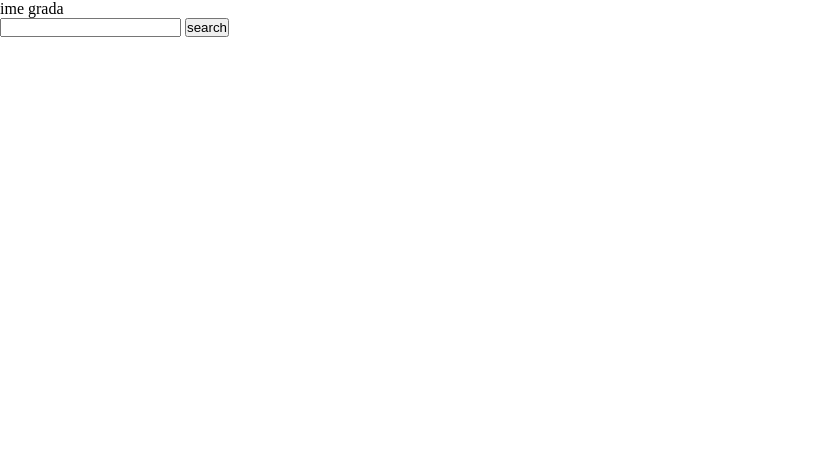
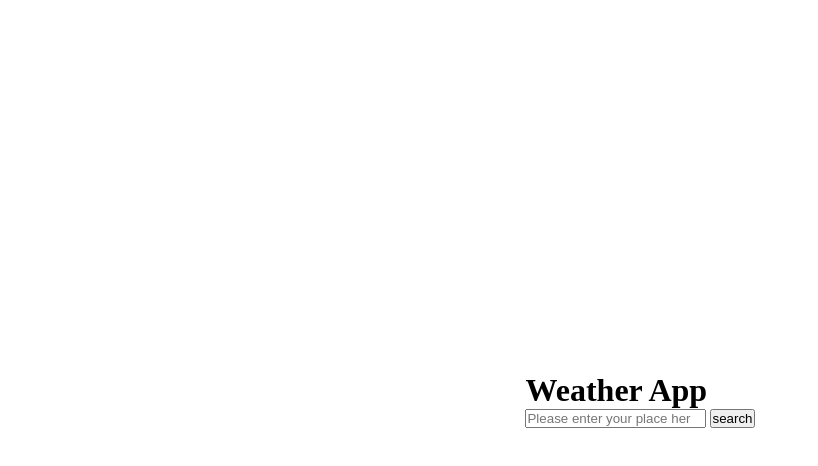
Before and after one commit to DenisKantic/weather_app_collab, a plain HTML site: page index.html in a window 1280 px wide. Shown: the whole page, without its empty margins (0-818 px from the left). Drawn offline with Linux system fonts and the light colour scheme.

Commit message:
SecondPushRequest

```diff
--- a/index.html
+++ b/index.html
@@ -11,8 +11,8 @@
 <body>
 
     <div class="container">
-        <p> ime grada</p>
-        <input type="search" name="" class="searchbar">
+        <h1 class="title"> Weather App</h1>
+        <input type="search" placeholder="Please enter your place here" class="searchbar">
         <button type="submit"> search</button>
     </div>
 
--- a/style.css
+++ b/style.css
@@ -3,3 +3,14 @@
     padding: 0;
     box-sizing: border-box;
 }
+
+body{
+    display: flex;
+    justify-content: center;
+    align-items: center;
+    height: 100vh;
+}
+
+.container {
+    border-color: 1px solid aquamarine;
+}
```
